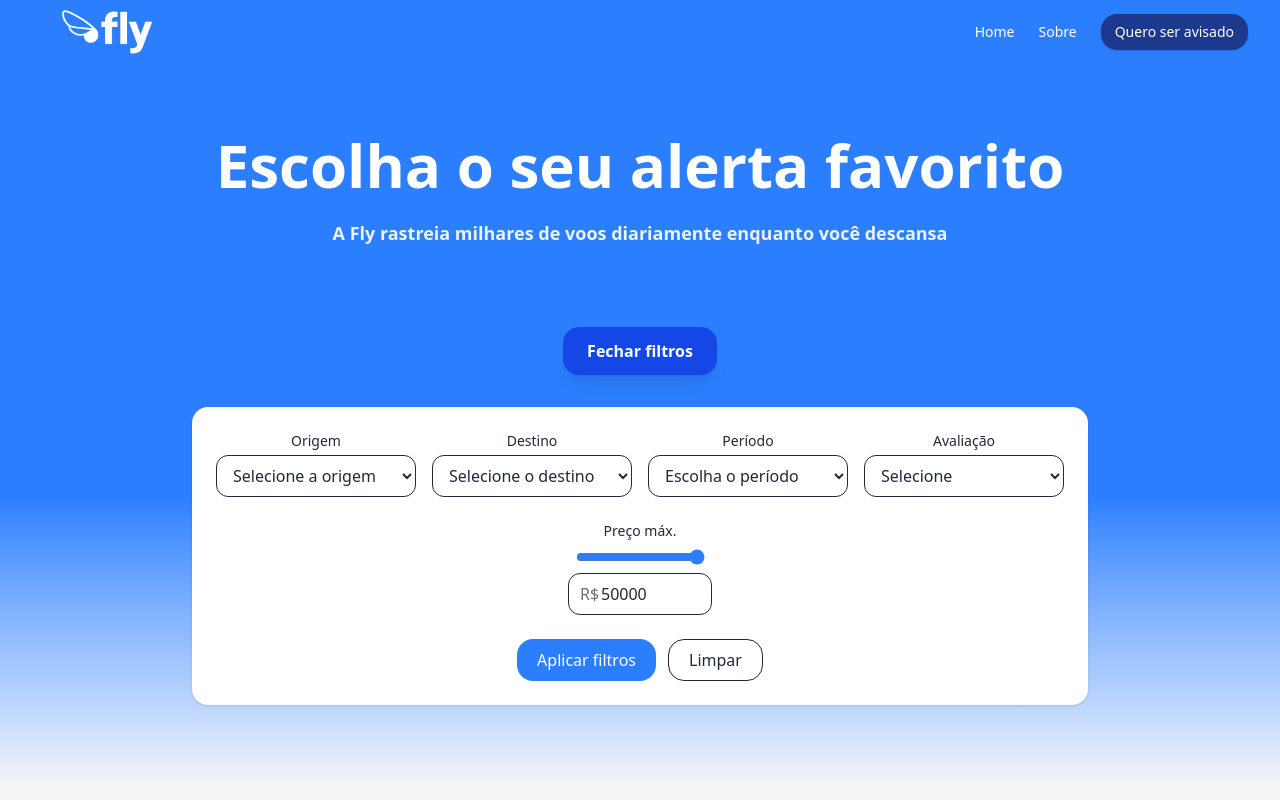
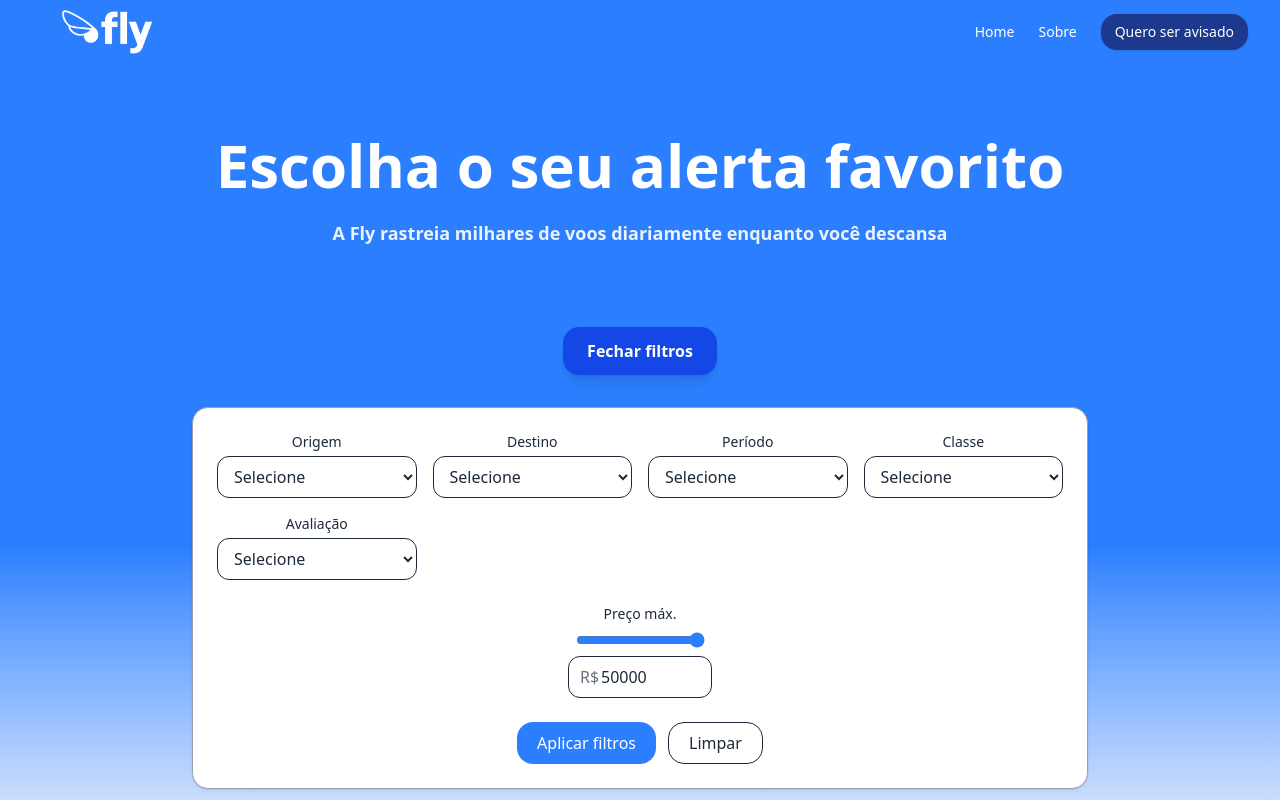
Before and after one commit to GCOUTO-FONSECA/flytripalert_js-site, a Next.js app: page / in a window 1280 px wide. Both pictures are taken after a click on the button "Selecionar filtros". Shown: the top 800 px of the page. Built offline with nearby package versions, Linux system fonts and the light colour scheme.

Commit message:
feat: enhance Hero and SelectField components with dynamic filters and controlled inputs

```diff
--- a/components/Hero.tsx
+++ b/components/Hero.tsx
@@ -1,65 +1,128 @@
 "use client";
-// components/Hero.tsx
-
+import { useRouter, useSearchParams } from "next/navigation";
 import SelectField from "./SelectField";
 import RangeField from "./RangeField";
-import { useState } from "react";
+import { useEffect, useMemo, useState } from "react";
 
-export default function Hero() {
-  // Dummy menus só pra exemplo
-  const menus = [
+/** 1) Menus estáveis (fora do componente) */
+const MENUS = [
   {
     id: "origem",
     label: "Origem",
-      placeholder: "Selecione a origem",
     options: [
+      { value: "all", label: "Todos" },
       { value: "par", label: "Paris" },
       { value: "sao", label: "São Paulo" },
       { value: "poa", label: "Porto Alegre" },
     ],
+    defaultValue: "all",
   },
   {
     id: "destino",
     label: "Destino",
-      placeholder: "Selecione o destino",
     options: [
+      { value: "all", label: "Todos" },
       { value: "lis", label: "Lisboa" },
       { value: "mia", label: "Miami" },
       { value: "jmk", label: "Mykonos" },
     ],
+    defaultValue: "all",
   },
   {
     id: "periodo",
     label: "Período",
-      placeholder: "Escolha o período",
     options: [
+      { value: "all", label: "Todos" },
       { value: "24h", label: "Últimas 24h" },
       { value: "3d", label: "Até 3 dias" },
       { value: "7d", label: "Última semana" },
       { value: "30d", label: "Último mês" },
+    ],
+    defaultValue: "all",
+  },
+  {
+    id: "classe",
+    label: "Classe",
+    options: [
       { value: "all", label: "Todos" },
+      { value: "economica", label: "Econômica" },
+      { value: "executiva", label: "Executiva" },
+      { value: "primeira", label: "Primeira" },
     ],
+    defaultValue: "all",
   },
   {
     id: "avaliacao",
     label: "Avaliação",
-      placeholder: "Selecione",
     options: [
+      { value: "all", label: "Todos" },
       { value: "bom", label: "Bom negócio" },
       { value: "excelente", label: "Excelente" },
       { value: "imperdivel", label: "Imperdível" },
     ],
+    defaultValue: "all",
   },
 ];
+
+/** Função pura: monta filtros a partir da string da URL */
+function buildFiltersFromParams(qs: string) {
+  const sp = new URLSearchParams(qs);
+  const next: Record<string, string> = {};
+  MENUS.forEach((m) => {
+    next[m.id] = sp.get(m.id) ?? (m.defaultValue ?? "");
+  });
+  return next;
+}
+
+export default function Hero() {
+  const router = useRouter();
+  const searchParams = useSearchParams();
+  const spString = searchParams.toString(); // ✅ string estável
+  const menus = useMemo(() => MENUS, []);   // opcional, mas ok
 
   // Preço
   const [currency, precoMinimo, precoMaximo] = ["R$", 0, 50000];
   const [precoMax, setPrecoMax] = useState(precoMaximo);
+
   // control if filter is active
   const [showFilters, setShowFilters] = useState(false);
 
+  // estado local das seleções (inicial a partir da URL)
+  const [filters, setFilters] = useState<Record<string, string>>(
+    () => buildFiltersFromParams(spString)
+  );
+
+  /** 2) Recarrega dos parâmetros da URL ao reabrir o painel */
+  useEffect(() => {
+    if (!showFilters) return;
+    setFilters(buildFiltersFromParams(spString));
+  }, [showFilters, spString]);
+
+  function applyFilters() {
+    const sp = new URLSearchParams(spString);
+
+    menus.forEach((m) => {
+      const value = filters[m.id];
+      if (!value || value === "all") sp.delete(m.id);
+      else sp.set(m.id, value);
+    });
+
+    // (Opcional) incluir preço no URL apenas se diferente do default
+    if (precoMax !== precoMaximo) sp.set("precoMax", String(precoMax));
+    else sp.delete("precoMax");
+
+    const qs = sp.toString();
+    router.replace(qs ? `?${qs}` : "?", { scroll: false });
+    setShowFilters(false);
+  }
+
+  function resetFilters() {
+    router.replace("?", { scroll: false });
+    setFilters(buildFiltersFromParams(""));   // volta aos defaults
+    setPrecoMax(precoMaximo);
+  }
+
   return (
-
     <section className="relative w-full bg-[linear-gradient(to_bottom,_theme(colors.blue.500)_0%,_theme(colors.blue.500)_60%,_theme(colors.gray.100)_100%)] text-white">
       <div className="mx-auto max-w-7xl pt-12 pb-0 sm:pt-16 sm:pb-0 text-center">
         {/* Headline */}
@@ -85,10 +148,11 @@ export default function Hero() {
             >
               {showFilters ? "Fechar filtros" : "Selecionar filtros"}
             </button>
+
             {/* Form de filtros */}
             {showFilters && (
               <form
-                className="mt-8 w-full max-w-4xl mx-auto bg-white rounded-2xl shadow p-4 sm:p-6 text-gray-800"
+                className="mt-8 w-full max-w-4xl mx-auto bg-white border border-gray-400 rounded-2xl shadow p-4 sm:p-6 text-gray-800"
                 onSubmit={(e) => e.preventDefault()}
               >
                 <div className="grid grid-cols-1 sm:grid-cols-2 lg:grid-cols-4 gap-4">
@@ -97,14 +161,16 @@ export default function Hero() {
                       key={m.id}
                       id={m.id}
                       label={m.label}
-                      placeholder={m.placeholder}
                       options={m.options}
+                      /** ✅ CONTROLADO: só 'value' + 'onChange' */
+                      value={filters[m.id]}
+                      onChange={(v) => setFilters((f) => ({ ...f, [m.id]: v }))}
                     />
                   ))}
+                </div>
 
-                </div>
                 {/* input para Preço */}
-                <div className="mt-6 items-center justify-center mx-auto ">
+                <div className="mt-6 items-center justify-center mx-auto">
                   <RangeField
                     id="precoMax"
                     label="Preço máx."
@@ -116,16 +182,18 @@ export default function Hero() {
                     prefix={currency + " "}
                   />
                 </div>
+
                 <div className="mt-6 flex justify-center gap-3">
                   <button
-                    onClick={() => {setShowFilters(!showFilters)}}
-                    type="submit"
+                    type="button"         // ✅ evita submit implícito
+                    onClick={applyFilters}
                     className="rounded-2xl px-5 py-2 font-medium bg-blue-500 text-white hover:bg-blue-600 transition"
                   >
                     Aplicar filtros
                   </button>
                   <button
-                    type="reset"
+                    type="button"         // ✅ reseta manualmente (sem submit)
+                    onClick={resetFilters}
                     className="rounded-2xl px-5 py-2 font-medium border hover:bg-gray-100 transition"
                   >
                     Limpar
--- a/components/SelectField.tsx
+++ b/components/SelectField.tsx
@@ -10,6 +10,7 @@ type SelectFieldProps = {
   onChange?: (value: string) => void;
   className?: string;
   name?: string;
+  value?: string;
 };
 
 export default function SelectField({
@@ -22,7 +23,12 @@ export default function SelectField({
   onChange,
   className = "",
   name,
+  value,
 }: SelectFieldProps) {
+  const controlledProps = value !== undefined
+    ? { value } // controlado
+    : { defaultValue }; // não-controlado
+
   return (
     <div className={`flex flex-col ${className}`}>
       <label htmlFor={id} className="text-sm font-medium">{label}</label>
```
Lines whose indentation alone changed are shown as unchanged.
